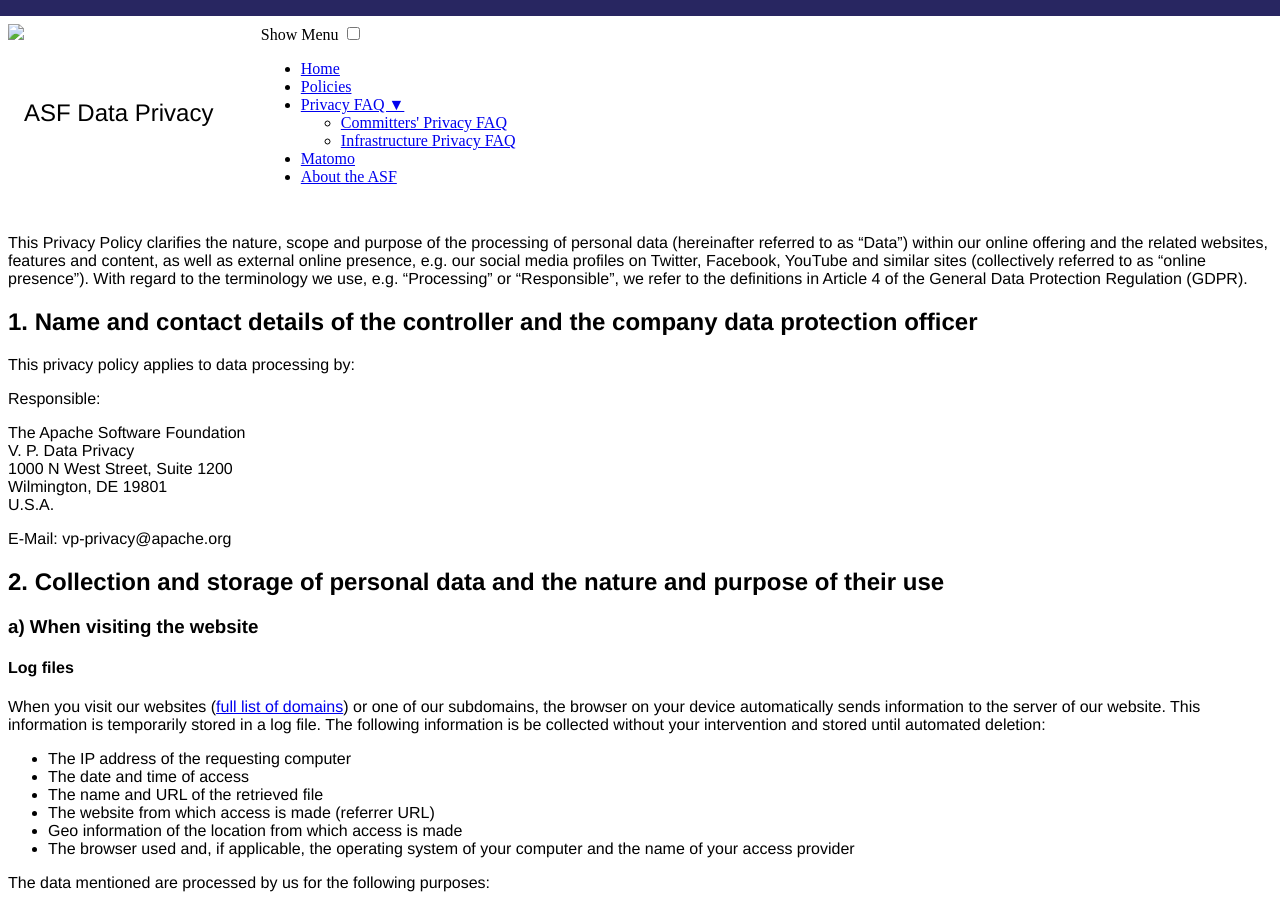
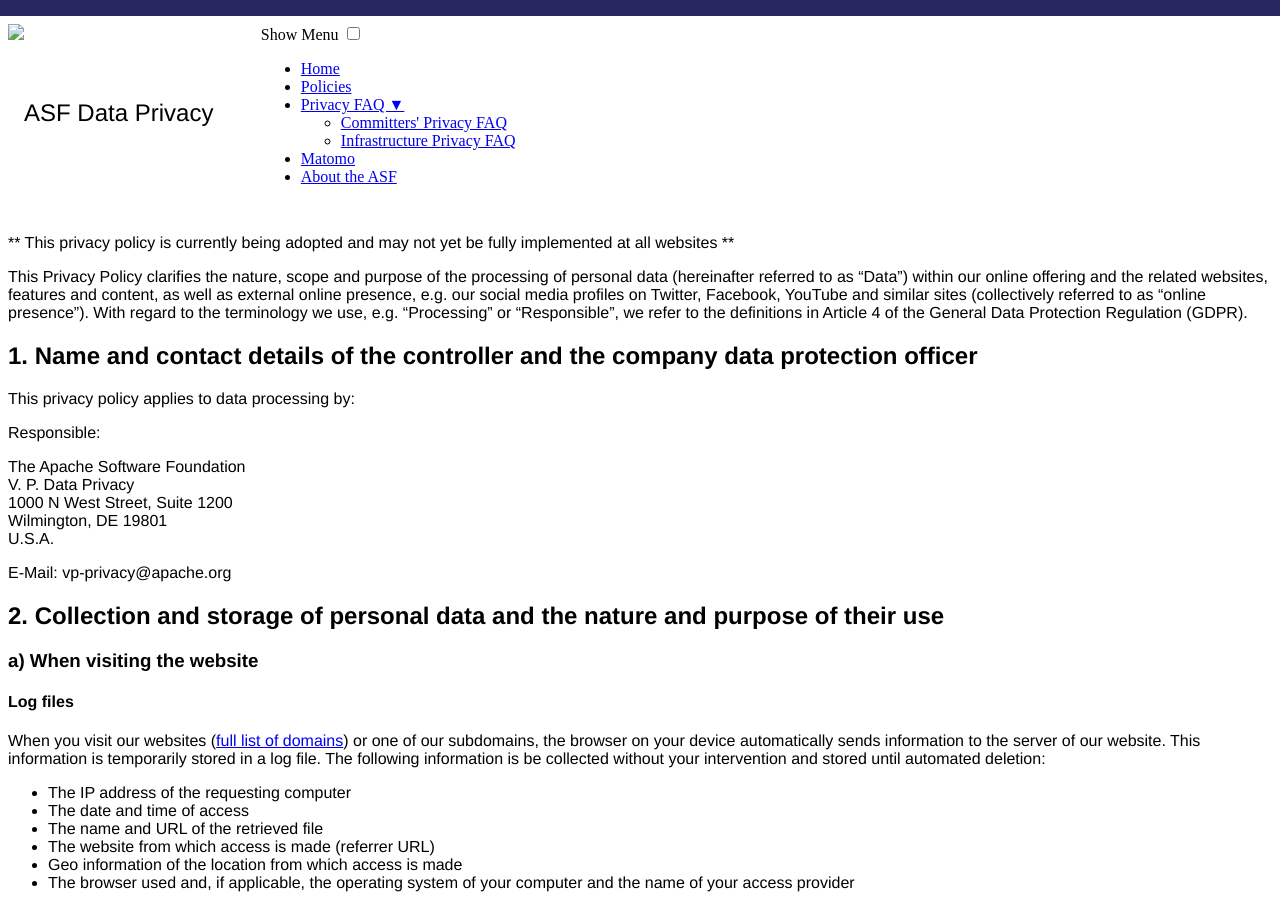
Before and after one commit to apache/privacy-website, a Jekyll site: the page output/policies/privacy-policy-public.html, which Jekyll copies as it is, in a window 1280 px wide and 900 px high. Built offline with Jekyll 4.4.1, drawn with Linux system fonts in a browser that asks for light colours.

Commit message:
Automatic Site Publish by Buildbot

```diff
--- a/output/feed.xml
+++ b/output/feed.xml
@@ -1,4 +1,4 @@
-<?xml version="1.0" encoding="utf-8"?><feed xmlns="http://www.w3.org/2005/Atom" ><generator uri="https://jekyllrb.com/" version="4.2.2">Jekyll</generator><link href="/feed.xml" rel="self" type="application/atom+xml" /><link href="/" rel="alternate" type="text/html" /><updated>2022-05-19T19:56:40+00:00</updated><id>/feed.xml</id><title type="html">Apache Software Foundation - Data Privacy</title><subtitle>Write an awesome description for your new site here. You can edit this line in _config.yml. It will appear in your document head meta (for Google search results) and in your feed.xml site description.</subtitle><entry><title type="html">Welcome to Jekyll!</title><link href="/jekyll/update/2021/03/05/welcome-to-jekyll.html" rel="alternate" type="text/html" title="Welcome to Jekyll!" /><published>2021-03-05T19:38:56+00:00</published><updated>2021-03-05T19:38:56+00:00</updated><id>/jekyll/update/2021/03/05/welcome-to-jekyll</id><content type="html" xml:base="/jekyll/update/2021/03/05/welcome-to-jekyll.html"><![CDATA[<p>You’ll find this post in your <code class="language-plaintext highlighter-rouge">_posts</code> directory. Go ahead and edit it and re-build the site to see your changes. You can rebuild the site in many different ways, but the most common way is to run <code class="language-plaintext highlighter-rouge">jekyll serve</code>, which launches a web server and auto-regenerates your site when a file is updated.</p>
+<?xml version="1.0" encoding="utf-8"?><feed xmlns="http://www.w3.org/2005/Atom" ><generator uri="https://jekyllrb.com/" version="4.2.2">Jekyll</generator><link href="/feed.xml" rel="self" type="application/atom+xml" /><link href="/" rel="alternate" type="text/html" /><updated>2022-05-19T20:28:34+00:00</updated><id>/feed.xml</id><title type="html">Apache Software Foundation - Data Privacy</title><subtitle>Write an awesome description for your new site here. You can edit this line in _config.yml. It will appear in your document head meta (for Google search results) and in your feed.xml site description.</subtitle><entry><title type="html">Welcome to Jekyll!</title><link href="/jekyll/update/2021/03/05/welcome-to-jekyll.html" rel="alternate" type="text/html" title="Welcome to Jekyll!" /><published>2021-03-05T19:38:56+00:00</published><updated>2021-03-05T19:38:56+00:00</updated><id>/jekyll/update/2021/03/05/welcome-to-jekyll</id><content type="html" xml:base="/jekyll/update/2021/03/05/welcome-to-jekyll.html"><![CDATA[<p>You’ll find this post in your <code class="language-plaintext highlighter-rouge">_posts</code> directory. Go ahead and edit it and re-build the site to see your changes. You can rebuild the site in many different ways, but the most common way is to run <code class="language-plaintext highlighter-rouge">jekyll serve</code>, which launches a web server and auto-regenerates your site when a file is updated.</p>
 
 <p>Jekyll requires blog post files to be named according to the following format:</p>
 
--- a/output/policies/privacy-policy-public.html
+++ b/output/policies/privacy-policy-public.html
@@ -35,7 +35,9 @@
 </header>
 
         <main>
-            <p>This Privacy Policy clarifies the nature, scope and purpose of the processing of personal data
+            <p>** This privacy policy is currently being adopted and may not yet be fully implemented at all websites **</p>
+
+<p>This Privacy Policy clarifies the nature, scope and purpose of the processing of personal data
 (hereinafter referred to as “Data”) within our online offering and the related websites, features
 and content, as well as external online presence, e.g. our social media profiles on Twitter, Facebook, YouTube and similar sites
 (collectively referred to as “online presence”).
```
